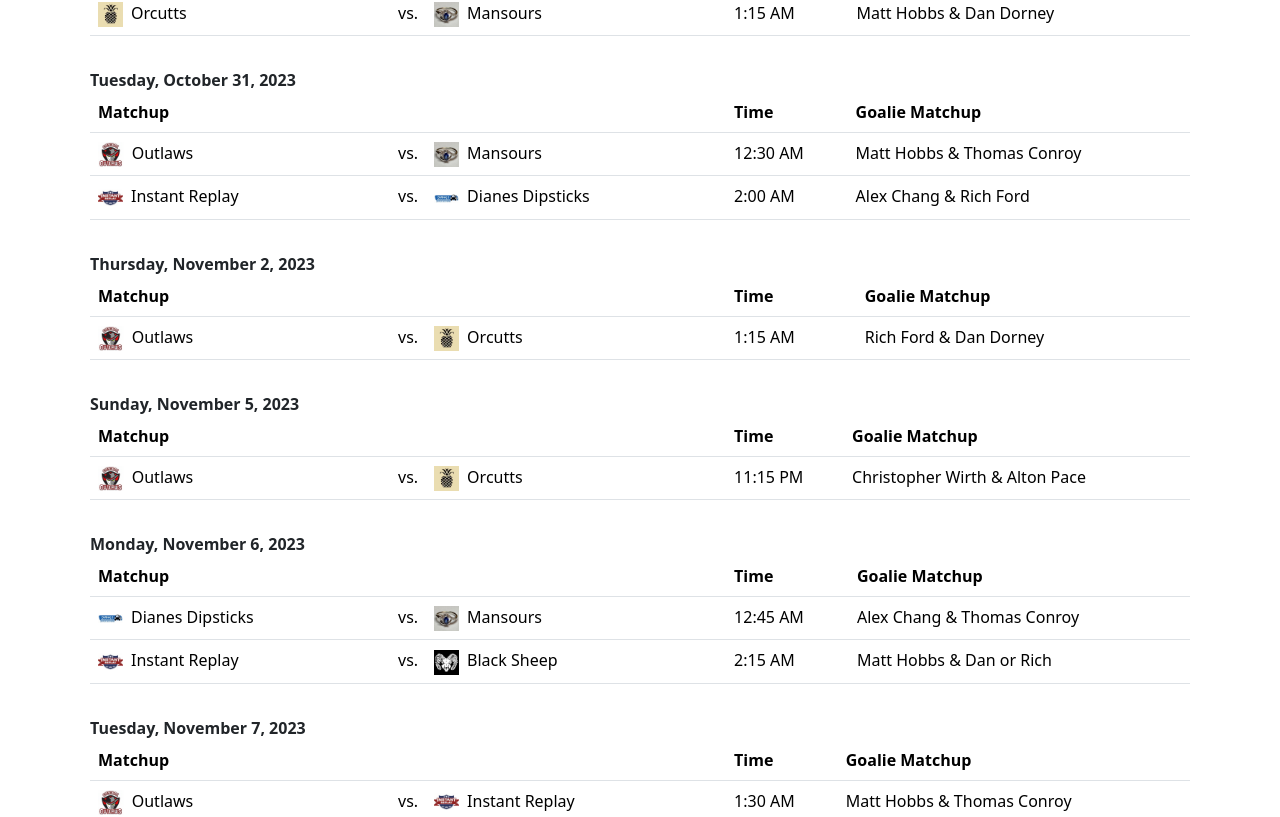
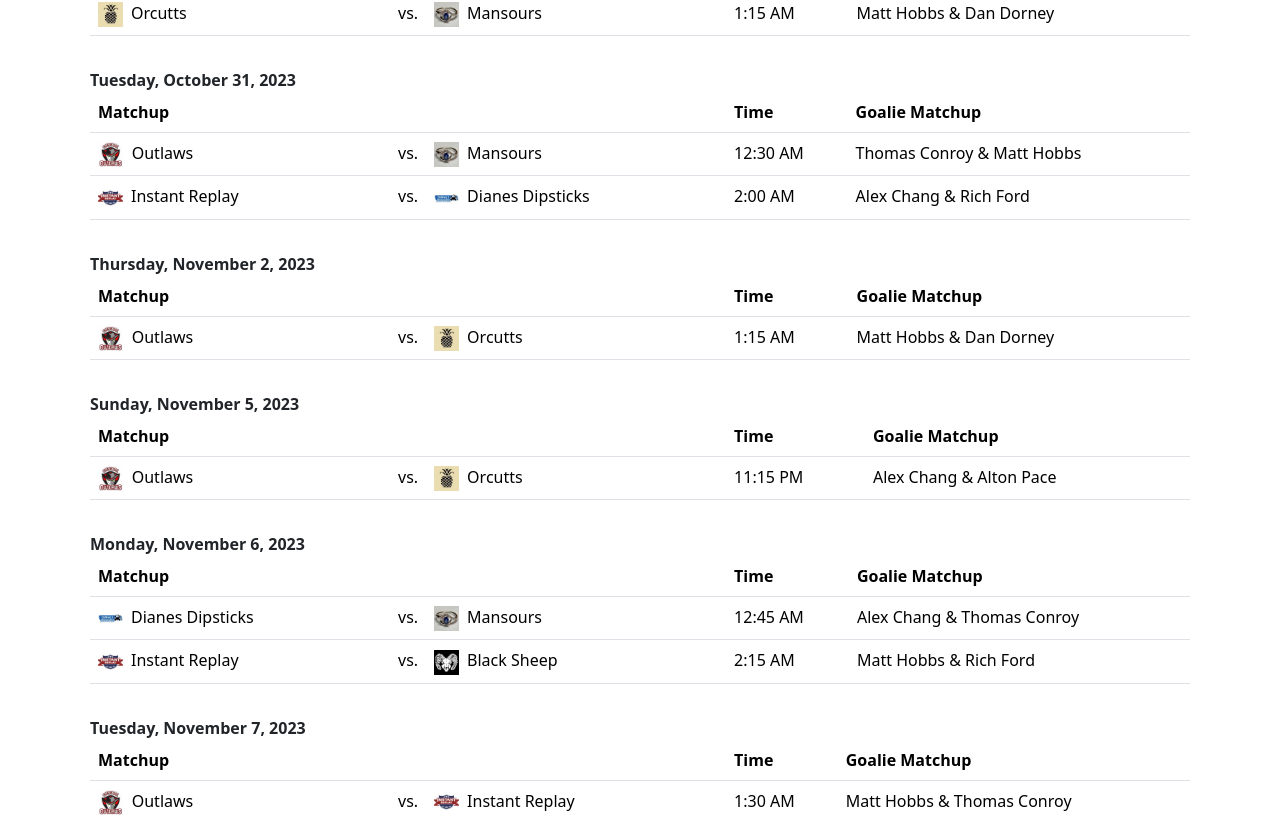
Before and after one commit to MichaelBluetooth/ithaca-ab-hockey, an Angular app: page /schedule in a window 1280 px wide. Shown: the part 2872-3689 px from the top of the page. Built offline with nearby package versions, Linux system fonts and the light colour scheme.

Commit message:
Updates 10/30

```diff
--- a/src/app/home/components/featured-content/featured-content.component.ts
+++ b/src/app/home/components/featured-content/featured-content.component.ts
@@ -11,6 +11,6 @@ export class FeaturedContentComponent {
 
   constructor(domSanitizer: DomSanitizer) {
     // this.videoUrl = domSanitizer.bypassSecurityTrustResourceUrl('https://www.youtube.com/embed/CYPNYEfMceg?autoplay=0');
-    this.videoUrl = domSanitizer.bypassSecurityTrustResourceUrl("https://www.youtube.com/embed/9ynkFlyZkOA");
+    this.videoUrl = domSanitizer.bypassSecurityTrustResourceUrl("https://www.youtube.com/embed/Zrz6t59Njbk");
   }
 }
--- a/src/app/home/components/secondary-content/secondary-content.component.ts
+++ b/src/app/home/components/secondary-content/secondary-content.component.ts
@@ -16,6 +16,17 @@ interface SecondaryContent {
 export class SecondaryContentComponent {
   sections: SecondaryContent[] = [
     {
+      title: '10/30 - T-t-t-t-t-tie game!',
+      description: 'Outlaws and Mansours Jewelers duke it out, end game with a tie 5-5',
+      image: 'assets/images/mansours_vs_outlaws_10-30-2023.png',
+      link: 'https://www.youtube.com/watch?v=Zrz6t59Njbk'
+    },
+    {
+      title: '10/30 - Rich Ford Shuts The Door',
+      description: 'Earns the shutout as Instant Replay beat Dianes Dipsticks 1-0',
+      image: 'assets/images/instantreplay_vs_dipsticks_10-30-2023.png'
+    },
+    {
       title: '10/29 - Dianes Dominators',
       description: 'Dianes Dipsticks dipsy-doodle around Black Sheep, win 6-1',
       image: 'assets/images/dianes_beat_sheep.png'
@@ -30,17 +41,6 @@ export class SecondaryContentComponent {
       title: '10/25 - Sheep Shot!',
       description: 'Black Sheep baaaaattle their way to victory over Outlaws with 6-3 win',
       image: 'assets/images/blacksheep_explosion.png'
-    },
-    {
-      title: '10/23 - Thomas "Conn Smythe" Conway',
-      description: 'Conway records shut out as Orcutts overcome Dipsticks, 4-0',
-      image: 'assets/images/orcutt_vs_dianes_10-23-2023.png'
-    },
-    {
-      title: '10/23 - Even Steven',
-      description: 'Mansours and Instant Replay record season first tie game, 4-4',
-      image: 'assets/images/instantreplay_vs_mansours_10-23-2023.png',
-      link: 'https://www.youtube.com/watch?v=yr_6vEwIAU0'
     }
   ]
 }
--- a/src/app/videos/components/videos-list/videos-list.component.ts
+++ b/src/app/videos/components/videos-list/videos-list.component.ts
@@ -9,6 +9,7 @@ import { DomSanitizer, SafeUrl } from '@angular/platform-browser';
 export class VideosListComponent {
 
   videoUrls = [ //Newest at the top!
+    "https://www.youtube.com/embed/Zrz6t59Njbk",
     "https://www.youtube.com/embed/9ynkFlyZkOA",
     "https://www.youtube.com/embed/yr_6vEwIAU0",
     "https://www.youtube.com/embed/uy6twlPX7yw",
--- a/src/assets/teams/schedule.json
+++ b/src/assets/teams/schedule.json
@@ -150,8 +150,8 @@
         "date": "2023-10-31T00:30:00.000Z",
         "teamA": "Outlaws",
         "teamB": "Mansours",
-        "goalieA": "Matt Hobbs",
-        "goalieB": "Thomas Conroy"
+        "goalieA": "Thomas Conroy",
+        "goalieB": "Matt Hobbs"
     },
     {
         "date": "2023-10-31T02:00:00.000Z",
@@ -164,14 +164,14 @@
         "date": "2023-11-02T01:15:00.000Z",
         "teamA": "Outlaws",
         "teamB": "Orcutts",
-        "goalieA": "Rich Ford",
+        "goalieA": "Matt Hobbs",
         "goalieB": "Dan Dorney"
     },
     {
         "date": "2023-11-05T23:15:00.000Z",
         "teamA": "Outlaws",
         "teamB": "Orcutts",
-        "goalieA": "Christopher Wirth",
+        "goalieA": "Alex Chang",
         "goalieB": "Alton Pace"
     },
     {
@@ -186,7 +186,7 @@
         "teamA": "Instant Replay",
         "teamB": "Black Sheep",
         "goalieA": "Matt Hobbs",
-        "goalieB": "Dan or Rich"
+        "goalieB": "Rich Ford"
     },
     {
         "date": "2023-11-07T01:30:00.000Z",
@@ -199,8 +199,8 @@
         "date": "2023-11-07T03:00:00.000Z",
         "teamA": "Orcutts",
         "teamB": "Black Sheep",
-        "goalieA": "Dan or Rich",
-        "goalieB": "Alex Chang"
+        "goalieA": "Dan Dorney",
+        "goalieB": "Matt Hobbs"
     },
     {
         "date": "2023-11-09T02:15:00.000Z",
--- a/src/assets/teams/standings.json
+++ b/src/assets/teams/standings.json
@@ -14,10 +14,10 @@
         "color": "Blue",
         "logo": "blue_team_logo.jpg",
         "wins": 4,
-        "losses": 3,
+        "losses": 4,
         "ties": 0,
         "goals_for": 29,
-        "goals_against": 24
+        "goals_against": 25
     },
     {
         "name": "Orcutts",
@@ -35,18 +35,18 @@
         "logo": "white_team_logo.jpg",
         "wins": 2,
         "losses": 4,
-        "ties": 1,
-        "goals_for": 23,
-        "goals_against": 35
+        "ties": 2,
+        "goals_for": 28,
+        "goals_against": 40
     },
     {
         "name": "Instant Replay",
         "color": "red",
         "logo": "red_team_logo.jpg",
-        "wins": 2,
+        "wins": 3,
         "losses": 4,
         "ties": 1,
-        "goals_for": 22,
+        "goals_for": 23,
         "goals_against": 29
     },
     {
@@ -55,8 +55,8 @@
         "logo": "green_team_logo.jpg",
         "wins": 2,
         "losses": 4,
-        "ties": 0,
-        "goals_for": 19,
-        "goals_against": 25
+        "ties": 1,
+        "goals_for": 24,
+        "goals_against": 30
     }
 ]
```
Also changed, not shown: src/assets/images/instantreplay_vs_dipsticks_10-30-2023.png (added), src/assets/images/mansours_vs_outlaws_10-30-2023.png (added).
